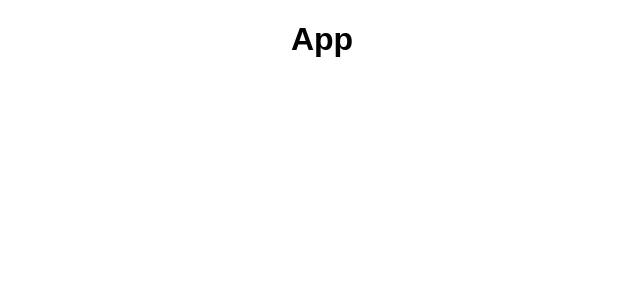
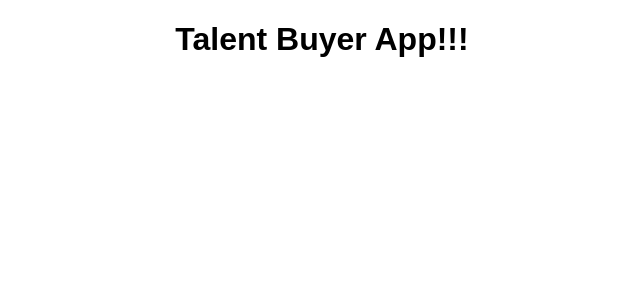
Before and after one commit to GraySmith00/talent-buyer-client, a React (Create React App) app: page / in a window 1280 px wide. Shown: the top 300 px of the page, without its empty margins (318-958 px from the left). Built offline with nearby package versions, Linux system fonts and the light colour scheme.

Commit message:
Modify App component copy

```diff
--- a/src/components/App/App.js
+++ b/src/components/App/App.js
@@ -8,7 +8,7 @@ class App extends Component {
     return (
       <div className="App">
         <Router>
-          <h1>App</h1>
+          <h1>Talent Buyer App!!!</h1>
         </Router>
       </div>
     );
```
